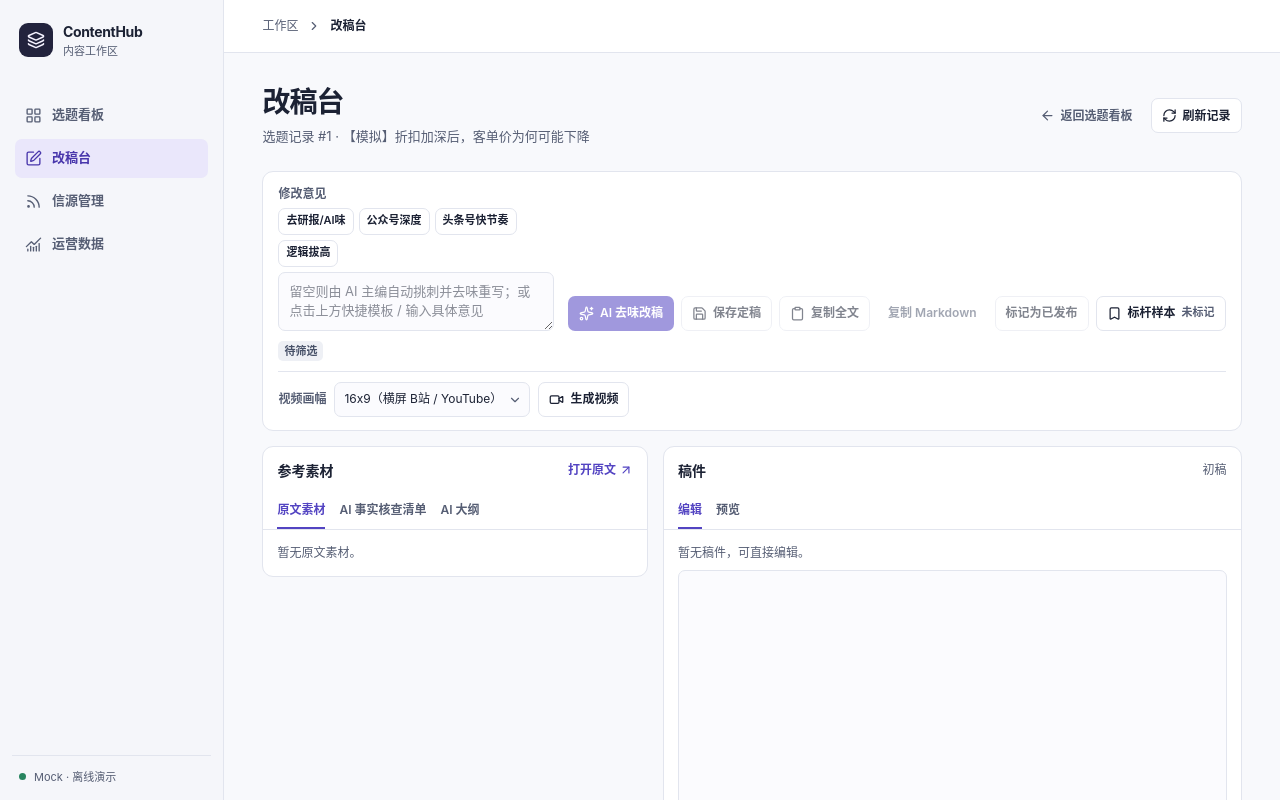
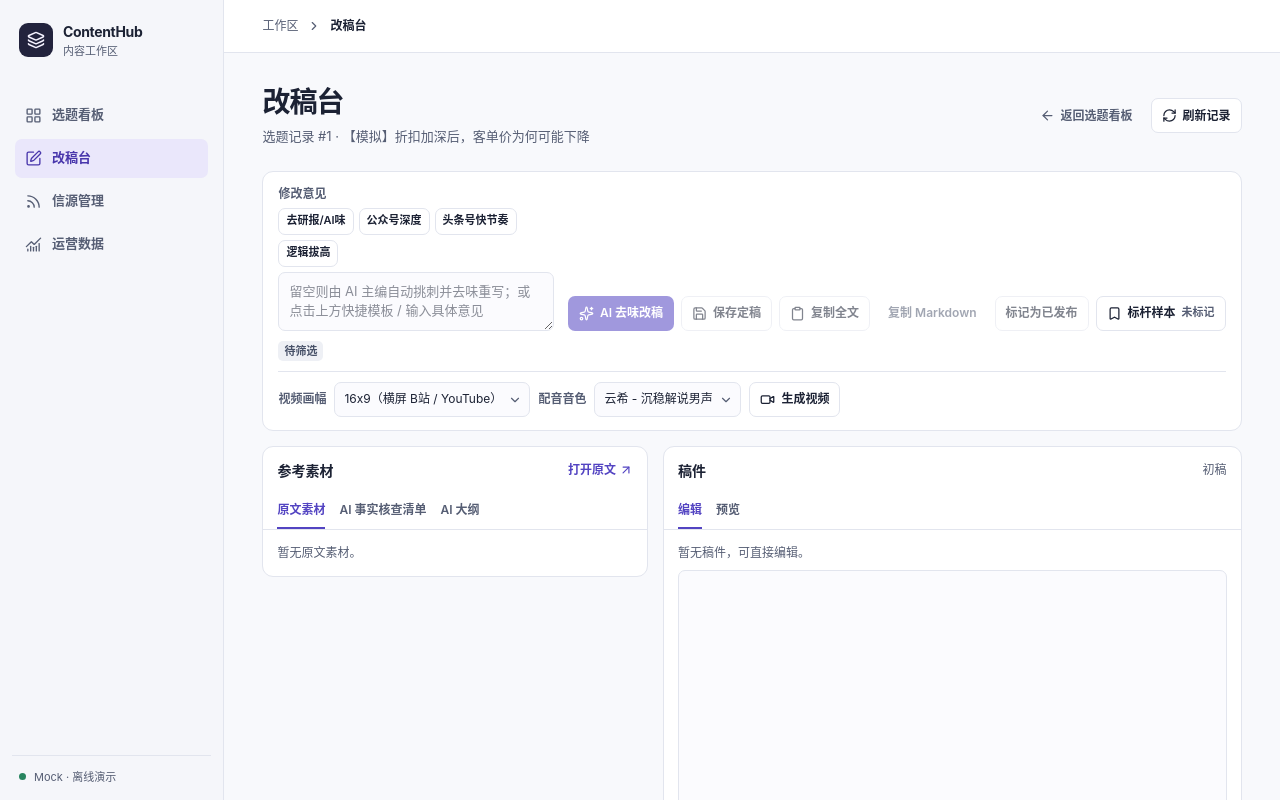
Before and after one commit to 18823302639/contenthub, a React (Vite) app: page /#/workbench/1 in a window 1280 px wide. Shown: the top 800 px of the page. Built offline with nearby package versions, Linux system fonts and the light colour scheme.

Commit message:
Add voice selection to Workbench video generation

```diff
--- a/src/api/contracts.ts
+++ b/src/api/contracts.ts
@@ -20,11 +20,16 @@ export type ProductionUpdate = Partial<Pick<ProductionItem,
 > & { workflow_status: WorkflowStatus }>
 
 export type VideoFormat = '16x9' | '9x16'
+export type VideoVoice =
+  | 'zh-CN-YunxiNeural'
+  | 'zh-CN-YunjianNeural'
+  | 'zh-CN-XiaoxiaoNeural'
+  | 'zh-CN-XiaoyiNeural'
 
 export interface WebhookPayloads {
   'fetch-and-draft': { production_id: number }
   'rewrite-draft': { production_id: number; revision_note: string }
-  'generate-video': { production_id: number; format: VideoFormat }
+  'generate-video': { production_id: number; format: VideoFormat; voice: VideoVoice }
 }
 
 export type WebhookAction = keyof WebhookPayloads
--- a/src/api/index.ts
+++ b/src/api/index.ts
@@ -10,7 +10,7 @@ import { createWebhookClient } from './webhookClient'
 export type { ContentHubEnv } from './config'
 export type {
   ContentHubApi, NewAccountMetric, NewRssSource, ProductionFilters, ProductionUpdate,
-  RadarFilters, VideoFormat, WebhookAction, WebhookPayloads, WebhookReceipt,
+  RadarFilters, VideoFormat, VideoVoice, WebhookAction, WebhookPayloads, WebhookReceipt,
 } from './contracts'
 export { matchesProductionFilters } from './productionFilters'
 export { ApiHttpError } from './http'
--- a/src/features/workbench/VideoControls.tsx
+++ b/src/features/workbench/VideoControls.tsx
@@ -1,6 +1,13 @@
 import { ChevronDown, Download, LoaderCircle, Video } from 'lucide-react'
 import { useId, useState } from 'react'
-import type { ContentHubApi, VideoFormat } from '../../api'
+import type { ContentHubApi, VideoFormat, VideoVoice } from '../../api'
+
+const voiceOptions = [
+  { value: 'zh-CN-YunxiNeural', label: '云希 - 沉稳解说男声' },
+  { value: 'zh-CN-YunjianNeural', label: '云健 - 财经新闻男声' },
+  { value: 'zh-CN-XiaoxiaoNeural', label: '晓晓 - 自然亲和女声' },
+  { value: 'zh-CN-XiaoyiNeural', label: '晓伊 - 轻快活泼女声' },
+] as const satisfies readonly { value: VideoVoice; label: string }[]
 
 type Submission =
   | { phase: 'pending' }
@@ -9,7 +16,9 @@ type Submission =
 
 export function VideoControls({ api, productionId }: { api: ContentHubApi; productionId: number }) {
   const formatId = useId()
+  const voiceId = useId()
   const [format, setFormat] = useState<VideoFormat>('16x9')
+  const [voice, setVoice] = useState<VideoVoice>(voiceOptions[0].value)
   const [submission, setSubmission] = useState<Submission | null>(null)
   const pending = submission?.phase === 'pending'
   const jobId = submission?.phase === 'accepted' ? submission.jobId : null
@@ -19,7 +28,7 @@ export function VideoControls({ api, productionId }: { api: ContentHubApi; produ
     if (pending) return
     setSubmission({ phase: 'pending' })
     try {
-      const receipt = await api.triggerWebhook('generate-video', { production_id: productionId, format })
+      const receipt = await api.triggerWebhook('generate-video', { production_id: productionId, format, voice })
       if (receipt.jobId) setSubmission({ phase: 'accepted', jobId: receipt.jobId })
       else setSubmission({ phase: 'error', message: 'Webhook 已受理，但未返回有效任务 ID。请先核对 n8n 执行记录。' })
     } catch (error) {
@@ -31,6 +40,7 @@ export function VideoControls({ api, productionId }: { api: ContentHubApi; produ
   return (
     <div className="wb-video-controls">
       <div className="wb-video-actions">
+        <div className="wb-video-field">
           <label className="wb-video-label" htmlFor={formatId}>视频画幅</label>
           <div className="filter-control">
             <select id={formatId} value={format} disabled={pending}
@@ -39,6 +49,19 @@ export function VideoControls({ api, productionId }: { api: ContentHubApi; produ
               <option value="9x16">9x16（竖屏 抖音 / 视频号）</option>
             </select>
             <ChevronDown size={14} aria-hidden />
+          </div>
+        </div>
+        <div className="wb-video-field">
+          <label className="wb-video-label" htmlFor={voiceId}>配音音色</label>
+          <div className="filter-control">
+            <select id={voiceId} value={voice} disabled={pending} onChange={event => {
+              const selected = voiceOptions.find(option => option.value === event.target.value)
+              if (selected) setVoice(selected.value)
+            }}>
+              {voiceOptions.map(option => <option key={option.value} value={option.value}>{option.label}</option>)}
+            </select>
+            <ChevronDown size={14} aria-hidden />
+          </div>
         </div>
         <button type="button" className="button button--secondary" disabled={pending} aria-busy={pending}
           onClick={() => void generate()}>
--- a/src/features/workbench/workbench.css
+++ b/src/features/workbench/workbench.css
@@ -53,6 +53,16 @@
   align-items: center;
   gap: 6px 8px;
 }
+.wb-video-field {
+  display: flex;
+  flex-wrap: wrap;
+  align-items: center;
+  gap: 6px 8px;
+  min-width: 0;
+  max-width: 100%;
+}
+.wb-video-field .filter-control { min-width: 0; max-width: 100%; }
+.wb-video-field select:disabled { cursor: not-allowed; opacity: .65; }
 .wb-video-label { color: var(--muted); font-size: 12px; font-weight: 650; }
 .wb-video-notice { margin-top: 8px; }
 .wb-video-notice code { overflow-wrap: anywhere; }
```
Also changed, not shown: 2 other files (tests, documents, lock files or other folders). Lines whose indentation alone changed are shown as unchanged.
